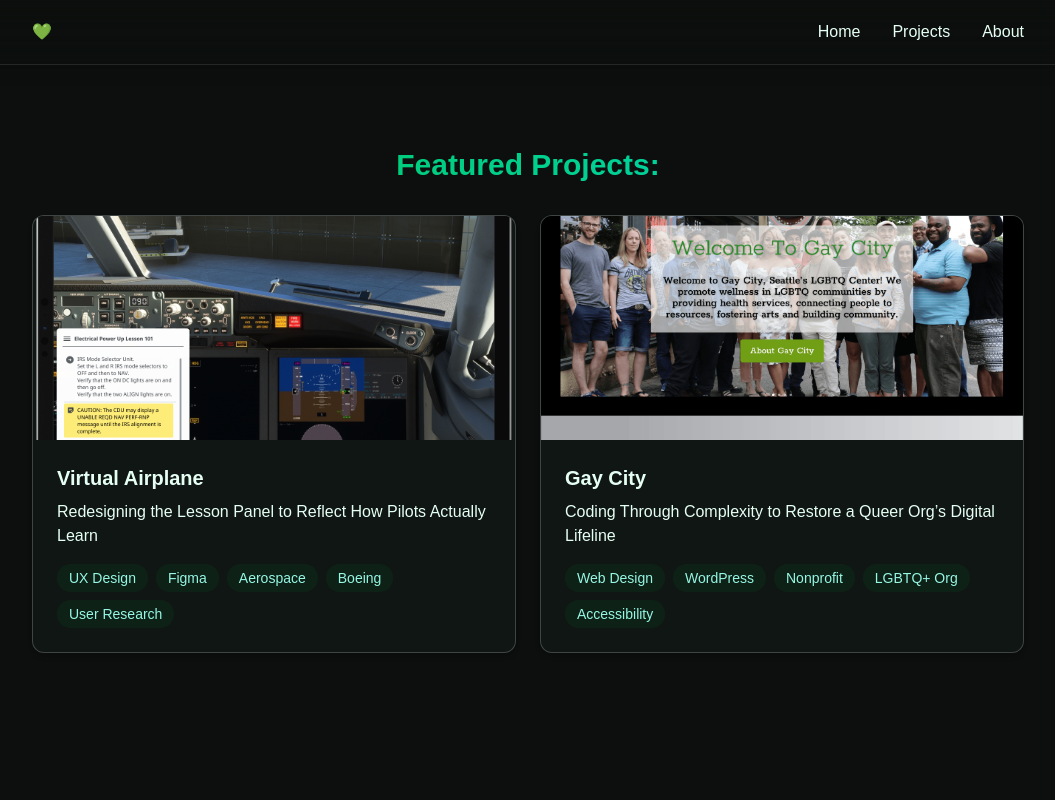
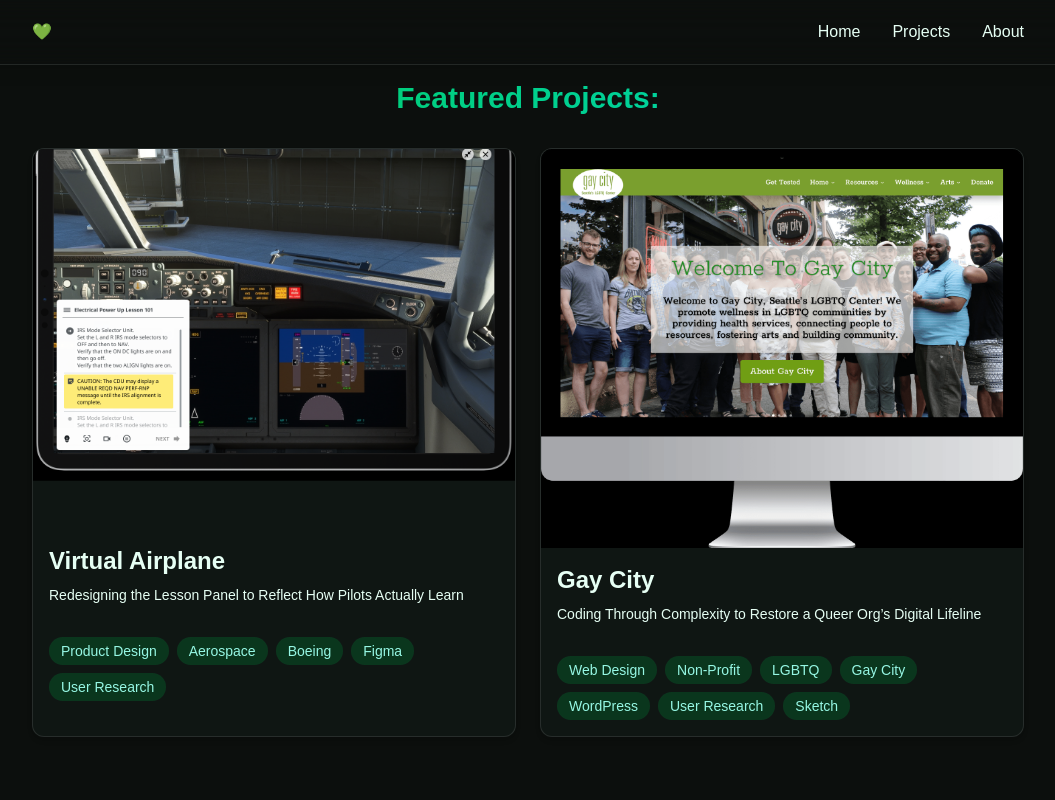
Before and after one commit to jordonaut/firstreactportfolio, a React (Vite) app: page / in a window 1280 px wide. Shown: the top 800 px of the page, without its empty margins (112-1167 px from the left). Built offline with nearby package versions, Linux system fonts and the light colour scheme.

Commit message:
Refactoring cards and updating Tags.

```diff
--- a/src/components/TagList.jsx
+++ b/src/components/TagList.jsx
@@ -1,3 +1,4 @@
+
 export const TagList = ({ tags = [] }) => {
   if (!tags.length) return null;
 
@@ -6,7 +7,7 @@
       {tags.map((tag, index) => (
         <span
           key={index}
-          className="bg-green-700/10 text-teal-200 py-1 px-3 rounded-full text-sm hover:bg-[var(--color-ring-glow)] transition"
+          className="bg-green-700/30 text-teal-200 py-1 px-3 rounded-full text-sm"
         >
           {tag}
         </span>
@@ -14,3 +15,4 @@
     </div>
   );
 };
+{/* tags should go: type of design, type of industry, company/org name, tools used in order of importance */}
--- a/src/components/caseStudies/VirtualAirplane.jsx
+++ b/src/components/caseStudies/VirtualAirplane.jsx
@@ -30,15 +30,16 @@
 const thisCase = {
   slug: 'virtual-airplane',
   title: 'Designing Virtual Airplane',
-  subtitle: 'Redesigning the Lesson Panel to Reflect How Pilots Actually Learn',
+  subtitle: 'Designing a Lesson Interface to bolster Pilot Safety',
   heroImage: vaHero,
   alt: 'Hero image for Virtual Airplane',
   caption: 'A screenshot from the training interface',
-  role: 'Lead UX Designer',
+  role: 'Product/UX Designer',
   tools: 'Figma, React, Framer Motion',
-  tags: ['UX Design', 'Figma', 'Aerospace', 'Boeing', 'User Research'],
+  tags: ['Product Design','Aerospace', 'Boeing', 'Figma', 'User Research'],
 };
 
+{/* tags should go: type of design, type of industry, company/org name, tools used in order of importance */}
 
 export default function VirtualAirplane() {
   const navigate = useNavigate();
@@ -247,7 +248,7 @@
   caption: 'A screenshot from the training interface',
   role: 'Lead UX Designer',
   tools: 'Figma, React, Framer Motion',
-  tags: ['UX Design', 'Figma', 'Aerospace', 'Boeing', 'User Research'],
+  tags: ['Product Design','Aerospace', 'Boeing', 'Figma', 'User Research'],
   component: VirtualAirplane,
   featured: true,
 };
--- a/src/components/caseStudies/gaycity.jsx
+++ b/src/components/caseStudies/gaycity.jsx
@@ -38,8 +38,10 @@
   caption: 'Homepage of the redesigned Gay City site, coded and launched solo.',
   role: 'Communications Designer → Front-End Dev',
   tools: 'Sketch, WordPress, HTML, CSS',
-  tags: ['Web Design', 'WordPress', 'Nonprofit', 'LGBTQ+ Org', 'Accessibility'],
+  tags: ['Web Design', 'Non-Profit' ,'LGBTQ', 'Gay City', 'WordPress', 'User Research', 'Sketch'],
 };
+
+{/* tags should go: type of design, type of industry, company/org name, tools used in order of importance */}
 
 export default function GayCity() {
   const navigate = useNavigate();
@@ -357,7 +359,7 @@
   caption: 'Homepage of the redesigned Gay City site, coded and launched solo.',
   role: 'Communications Designer → Front-End Dev',
   tools: 'Sketch, WordPress, HTML, CSS',
-  tags: ['Web Design', 'WordPress', 'Nonprofit', 'LGBTQ+ Org', 'Accessibility'],
+  tags: ['Web Design', 'Non-Profit' ,'LGBTQ', 'Gay City', 'WordPress', 'User Research', 'Sketch'],
   component: GayCity,
   featured: true,
 };
--- a/src/components/ui/ProjectCard.jsx
+++ b/src/components/ui/ProjectCard.jsx
@@ -9,33 +9,43 @@
   subtitle,
   heroImage,
   alt,
-  caption,
-  role,
-  tools,
   tags = [],
+  hoverEffect = 'solid',
 }) => {
   const navigate = useNavigate();
+
+  const hoverClass =
+    hoverEffect === 'gradient'
+      ? 'hover:shadow-[0_0_16px_var(--color-ring-glow)] hover:border-gradient-to-r hover:from-[var(--color-primary)] hover:to-[var(--color-accent)]'
+      : 'hover:shadow-[0_0_16px_var(--color-mint-glow)] hover:border-white/20';
 
   return (
     <motion.article
       layoutId={`card-${slug}`}
       onClick={() => navigate(`/projects/${slug}`)}
       aria-label={`View ${title} case study`}
-      className="block cursor-pointer rounded-xl border border-white/20 bg-[var(--color-surface)] text-[var(--color-text)] overflow-hidden shadow-md transition-all duration-300 transform hover:scale-[1.01] hover:border-white/50 hover:shadow-[0_0_16px_var(--color-mint-glow)]"
+      className={`group flex flex-col h-full cursor-pointer overflow-hidden rounded-xl border border-white/10 bg-[var(--color-surface)] text-[var(--color-text)] shadow-md transition-all duration-300 transform hover:scale-[1.01] ${hoverClass}`}
     >
+      {/* Image on Top */}
       {heroImage && (
-        <motion.img
+        <motion.div
           layoutId={`image-${slug}`}
+          className="w-full aspect-[4/3] flex items-center justify-center bg-black"
+        >
+          <img
             src={heroImage}
             alt={alt || `${title} thumbnail`}
-          className="w-full h-56 object-cover"
+            className="w-full h-full object-contain"
           />
+        </motion.div>
       )}
 
-      <div className="p-6">
+      {/* Content Below */}
+      <div className="p-4 flex flex-col justify-center h-full">
+        <div>
           <motion.h3
             layoutId={`title-${slug}`}
-          className="text-xl font-semibold mb-2"
+            className="text-2xl font-semibold mb-2 group-hover:underline"
           >
             {title}
           </motion.h3>
@@ -43,14 +53,15 @@
           {subtitle && (
             <motion.p
               layoutId={`subtitle-${slug}`}
-            className="text-[var(--color-text)] mb-4"
+              className="text-sm text-[var(--color-text)]"
             >
               {subtitle}
             </motion.p>
           )}
+        </div>
 
         {tags.length > 0 && (
-          <div className="mt-2">
+          <div className="mt-4">
             <TagList tags={tags} />
           </div>
         )}
```
Lines whose indentation alone changed are shown as unchanged.
